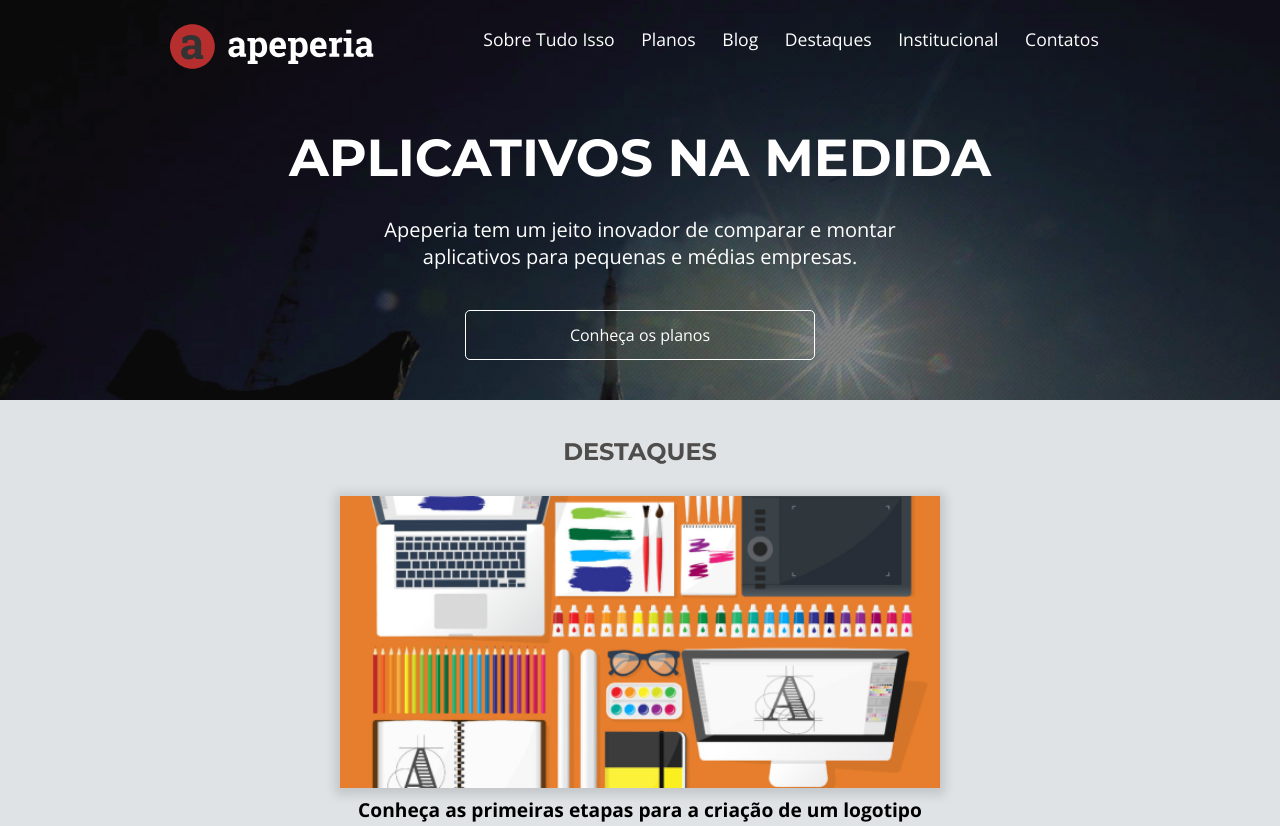
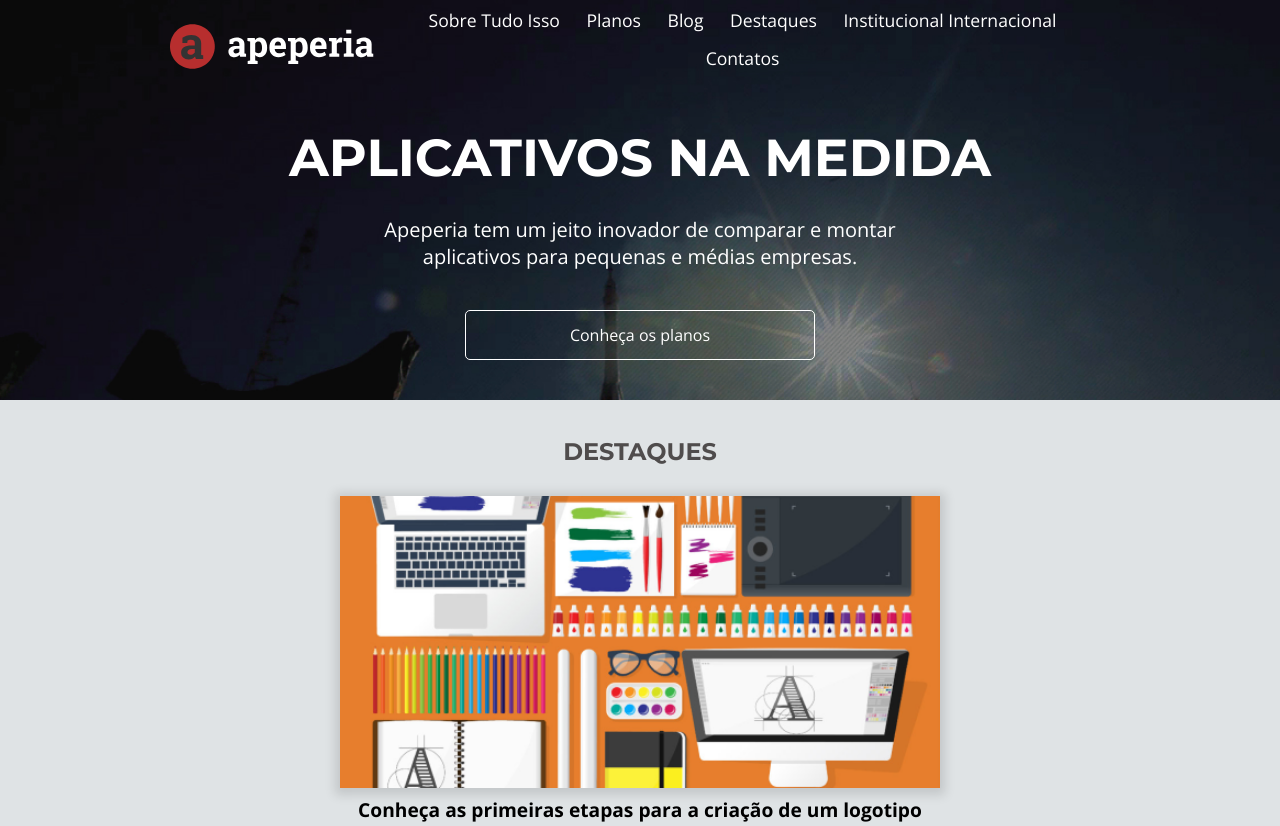
Before and after one commit to jrudson/Aluroni, a plain HTML site: page index.html in a window 1280 px wide. Shown: the top 826 px of the page. Drawn offline with nearby package versions, Linux system fonts and the light colour scheme; a web font is replaced by a local one.

Commit message:
Acionando o Inter

```diff
--- a/index.html
+++ b/index.html
@@ -28,7 +28,7 @@
                 <li class="cabecalho__link"><a href="#">Planos</a></li>
                 <li class="cabecalho__link"><a href="#">Blog</a></li>
                 <li class="cabecalho__link"><a href="#">Destaques</a></li>
-                <li class="cabecalho__link"><a href="#">Institucional</a></li>
+                <li class="cabecalho__link"><a href="#">Institucional Internacional</a></li>
                 <li class="cabecalho__link"><a href="#">Contatos</a></li>
             </ul>
         </nav>
```
